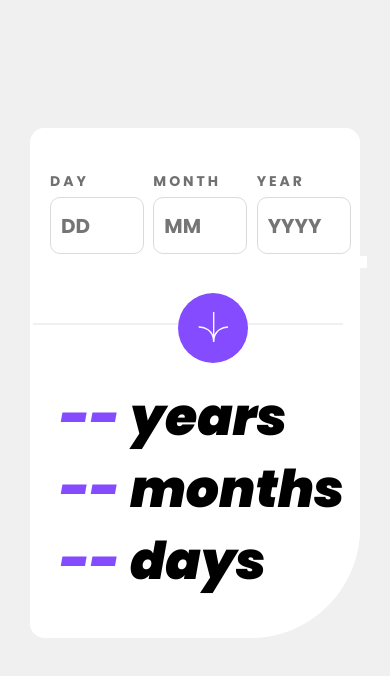
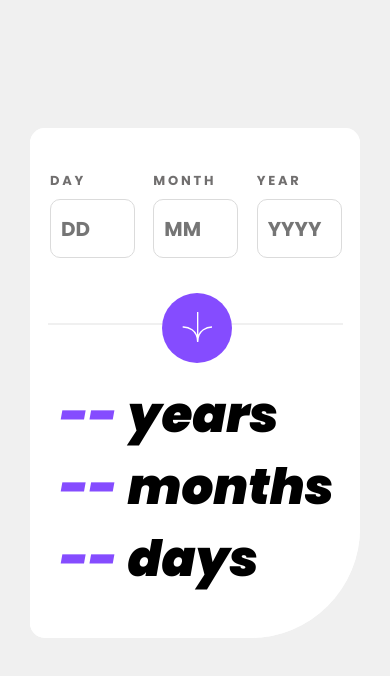
Before and after one commit to dhruv6-6/age-calculator, a plain HTML site: page index.html in a window 390 px wide. Drawn offline with Linux system fonts and the light colour scheme.

Commit message:
final responsive layout fix

```diff
--- a/age_calc.css
+++ b/age_calc.css
@@ -233,22 +233,22 @@ html, body {
         margin-left: 20px;
     }
     .dispm{
-        font-size: 14px;
+        font-size: 13px;
     }
     .inpa{
-        margin-top: 6px;
-        width: 80px;
-        height:53px;
+        margin-top: 8px;
+        width: 71px;
+        height:55px;
         border-radius: 10px;
     }
     .line{
-        width:310px;
+        width:295px;
         margin-right: 17px;
         margin-top: 5px;
     }
     .main3{
         top: 165px;
-        left:148px;
+        left:132px;
         height: 70px;
         width: 70px;
         border-radius: 35px;
@@ -258,6 +258,12 @@ html, body {
     }
     .out{
         height:72px;
-        font-size: 52px;
+        font-size: 50px;
+    }
+    .errorf{
+        width: 100px;
+    }
+    .errors{
+        width: 100px;
     }
 }
```
